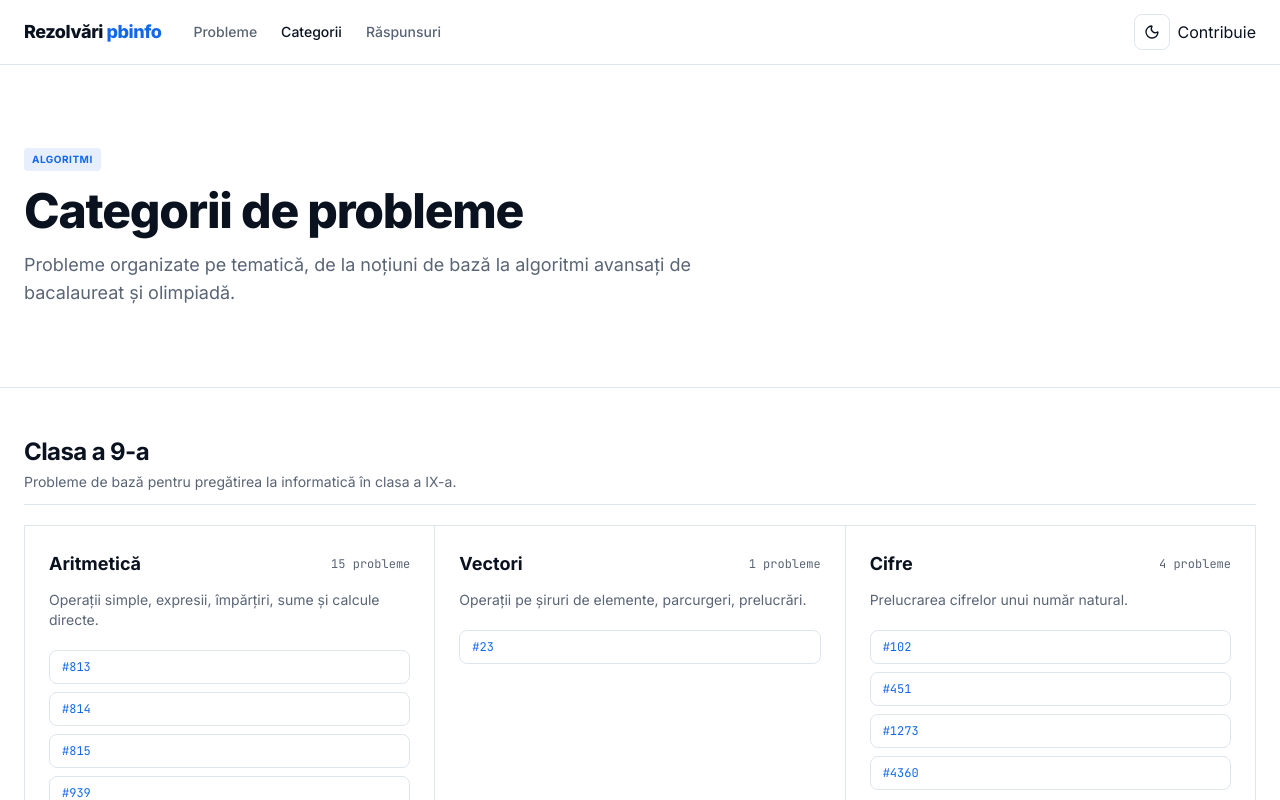
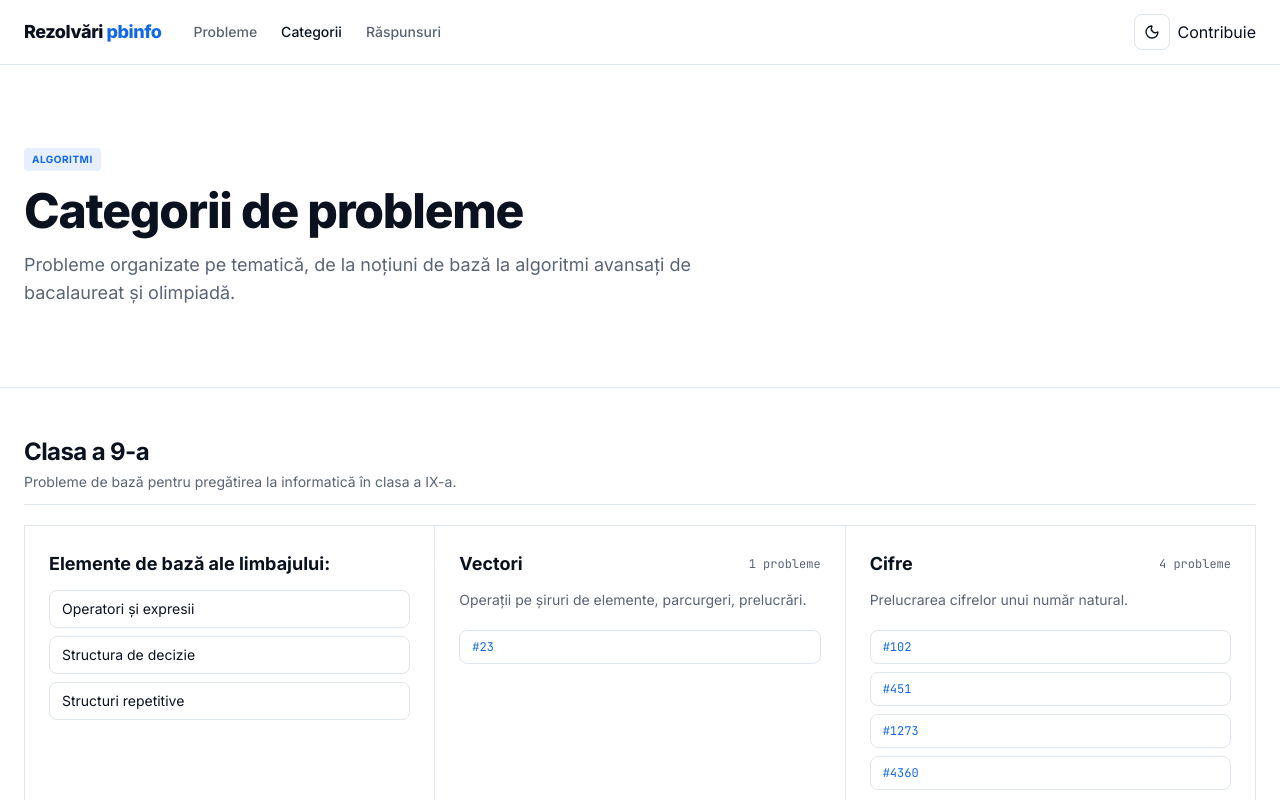
Before and after one commit to itsiamdev/pbinfo, a React (Vite) app: page /categorii in a window 1280 px wide. Shown: the top 800 px of the page. Built offline with nearby package versions, Linux system fonts and the light colour scheme.

Commit message:
feat: add sections for basic elements of language in Class 9 category

```diff
--- a/src/routes/categorii.tsx
+++ b/src/routes/categorii.tsx
@@ -8,6 +8,12 @@ import {
   type Problem,
 } from "@/data/problems";
 import { Footer } from "@/components/Footer";
+
+const CLASS_NINE_SECTIONS = [
+  "Operatori și expresii",
+  "Structura de decizie",
+  "Structuri repetitive",
+];
 
 export const Route = createFileRoute("/categorii")({
   loader: (): { problems: Problem[] } => ({
@@ -67,6 +73,26 @@ function CategoriiPage() {
 
             <div className="grid grid-cols-1 gap-px border border-border bg-border md:grid-cols-2 lg:grid-cols-3">
               {group.categories.map((cat) => {
+                if (group.name === "Clasa a 9-a" && cat.name === "Aritmetică") {
+                  return (
+                    <section key={cat.name} className="bg-background p-6">
+                      <h3 className="mb-3 text-lg font-bold text-foreground">
+                        Elemente de bază ale limbajului:
+                      </h3>
+                      <ol className="space-y-2">
+                        {CLASS_NINE_SECTIONS.map((section) => (
+                          <li
+                            key={section}
+                            className="rounded-md border border-border bg-background px-3 py-2 text-sm"
+                          >
+                            {section}
+                          </li>
+                        ))}
+                      </ol>
+                    </section>
+                  );
+                }
+
                 const totalProblems = cat.problems.length;
                 return (
                   <section key={cat.name} className="bg-background p-6">
```
